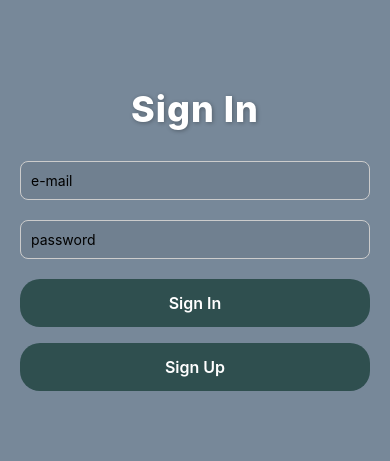
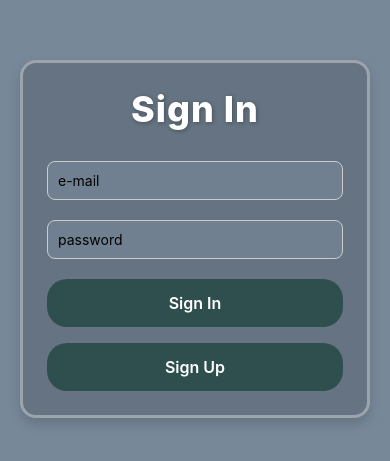
Before and after one commit to qeekuu/quizioo, a React Native app in the folder quizioo/: screen /Login in a window 390 px wide. Shown: the part 183-644 px from the top of the page. Built offline with nearby package versions, Linux system fonts and the light colour scheme.

Commit message:
sign in frame

```diff
--- a/quizioo/src/screens/Login/LoginScreen.styles.ts
+++ b/quizioo/src/screens/Login/LoginScreen.styles.ts
@@ -5,11 +5,27 @@ export const styles = StyleSheet.create({
     flex: 1,
     backgroundColor: "#778899",
   },
+  frame: {
+	flex: 1,
+	justifyContent: "center",
+	alignItems: "center",
+	padding: 20,
+  },
   content: {
-    flex: 1,
-    justifyContent: "center",
-    alignItems: "center",
-    padding: 20,
+	width: "100%",
+    maxWidth: 420,
+    padding: 24,
+    borderWidth: 3,
+    borderColor: "rgba(255,255,255,0.35)",
+    borderRadius: 16,
+    backgroundColor: "rgba(0,0,0,0.15)",
+    // cień (iOS)
+    shadowColor: "#000",
+    shadowOpacity: 0.15,
+    shadowRadius: 12,
+    shadowOffset: { width: 0, height: 6 },
+    // cień (Android)
+    elevation: 6,
   },
   title: {
     fontSize: 36,
@@ -20,6 +36,7 @@ export const styles = StyleSheet.create({
     textShadowOffset: { width: 1, height: 1 },
     textShadowRadius: 4,
     marginBottom: 30,
+	textAlign: "center",
   },
   input: {
     backgroundColor: "#708090",
@@ -32,7 +49,7 @@ export const styles = StyleSheet.create({
   },
   buttons: {
     alignSelf: "stretch",
-    gap: 16, // jeśli krzyczy, użyj rowGap: 16
+    gap: 16,
   },
   button: {
     backgroundColor: "#2F4F4F",
--- a/quizioo/src/screens/Login/LoginScreen.tsx
+++ b/quizioo/src/screens/Login/LoginScreen.tsx
@@ -11,6 +11,7 @@ export default function LoginScreen() {
 
   return (
     <SafeAreaView style={styles.container}>
+		<View style={styles.frame}>
 			<View style={styles.content}>
 				<Text style={styles.title}>Sign In</Text>
 
@@ -27,6 +28,7 @@ export default function LoginScreen() {
 					</TouchableOpacity>
 				</View>
 			</View>
+		</View>
     </SafeAreaView>
   );
 }
```
Lines whose indentation alone changed are shown as unchanged.
